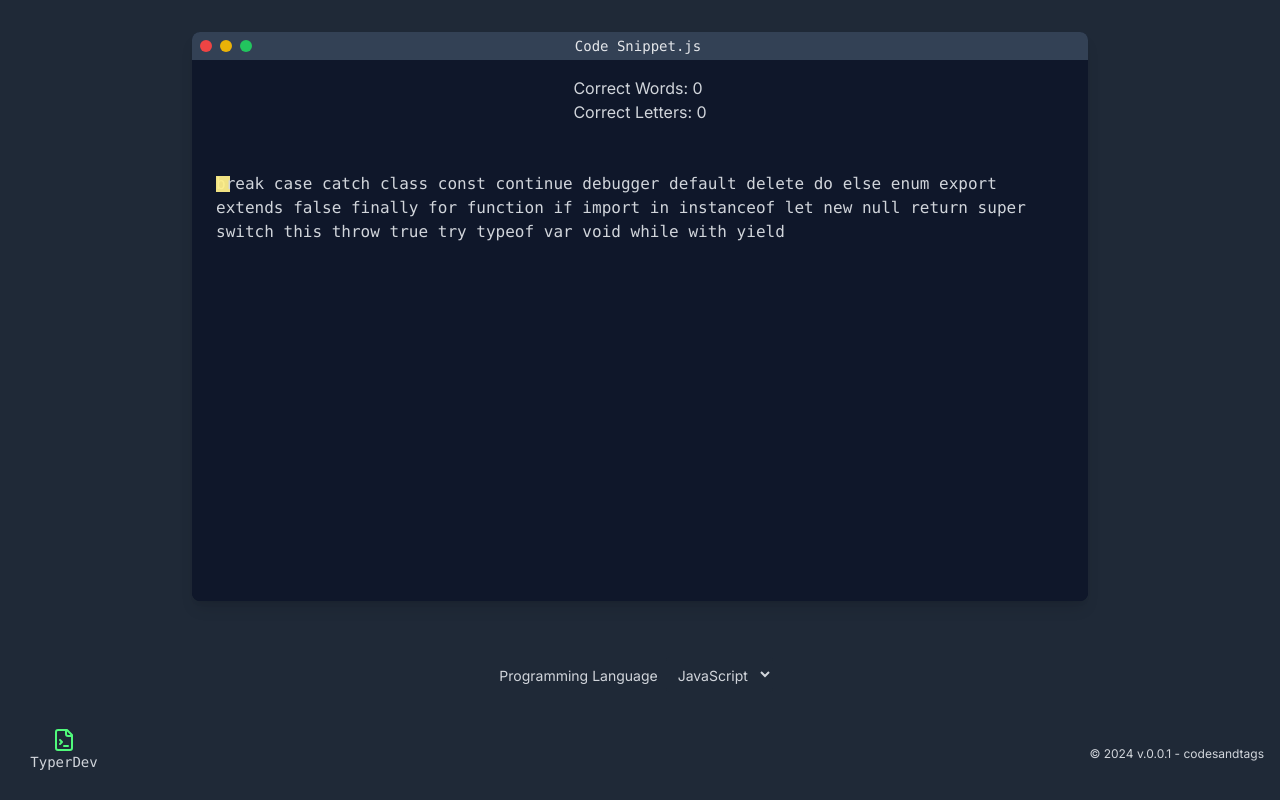
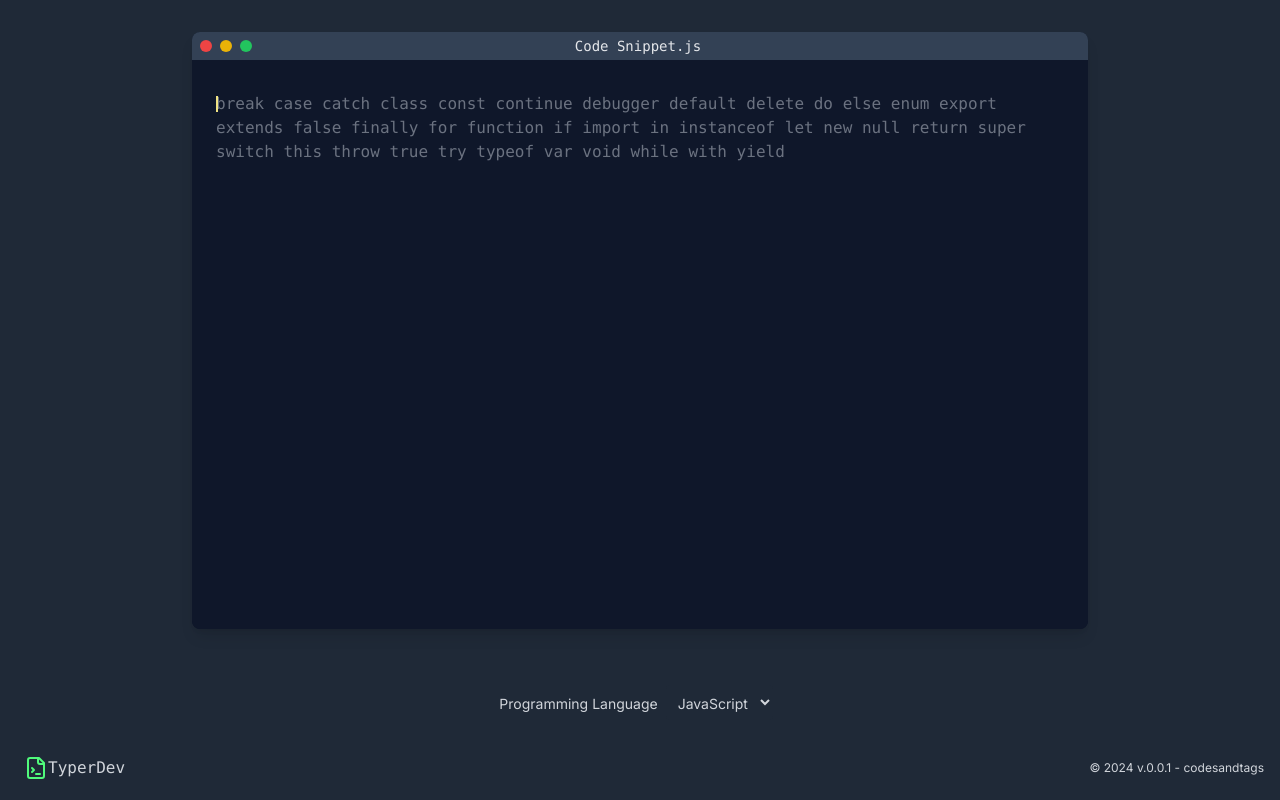
Before and after one commit to codesandtags/typerdev, a React (Vite) app: page / in a window 1280 px wide. Built offline with nearby package versions, Linux system fonts and the light colour scheme.

Commit message:
feat(styles): adding some styles to the results

```diff
--- a/package.json
+++ b/package.json
@@ -20,6 +20,7 @@
     "framer-motion": "^11.11.10",
     "lucide-react": "^0.344.0",
     "react": "^18.3.1",
+    "react-confetti": "^6.1.0",
     "react-dom": "^18.3.1",
     "react-router-dom": "^6.27.0",
     "react-share": "^5.1.0",
--- a/src/App.tsx
+++ b/src/App.tsx
@@ -3,15 +3,21 @@ import LanguageSelector from './components/LanguageSelector';
 import CodeDisplay from './components/CodeDisplay';
 import { AppContext } from './context/AppContext';
 import { FileTerminal } from 'lucide-react';
+import useTypedCode from './hooks/useTypedCode';
 
 const App: React.FC = () => {
   const { language, setLanguage } = useContext(AppContext);
   const [codeSnippet, setCodeSnippet] = useState<string>(''); // Placeholder for code snippet
+  const [typedCode, resetTypedCode] = useTypedCode();
+  const [isFinished, setIsFinished] = useState<boolean>(false);
+  const [startTime, setStartTime] = useState<number | null>(null);
+  const [endTime, setEndTime] = useState<number | null>(null);
   const languages = ['JavaScript', 'Python', 'Java', 'Cpp', 'Go']; // Example languages
 
   const handleLanguageSelect = (selectedLanguage: string) => {
     setCodeSnippet('');
     setLanguage(selectedLanguage);
+    startNewGame(); // Start a new game when the language changes
   };
 
   const getSnippet = async (language: string) => {
@@ -29,10 +35,25 @@ const App: React.FC = () => {
     getSnippet(language);
   }, [language]);
 
+  const startNewGame = () => {
+    resetTypedCode();
+    setIsFinished(false);
+    setStartTime(null);
+    setEndTime(null);
+  };
+
   return (
     <div className="flex h-screen w-screen flex-col bg-gray-800 text-gray-300">
       <main className="flex flex-grow justify-center px-4 py-8">
-        <CodeDisplay codeSnippet={codeSnippet} />
+        <CodeDisplay
+          codeSnippet={codeSnippet}
+          isFinished={isFinished}
+          setIsFinished={setIsFinished}
+          startTime={startTime}
+          setStartTime={setStartTime}
+          endTime={endTime}
+          setEndTime={setEndTime}
+        />
       </main>
       <div className="mx-auto">
         <LanguageSelector
@@ -41,8 +62,10 @@ const App: React.FC = () => {
         />
       </div>
       <footer className="flex items-center justify-between p-4 text-center">
-        <div className="0 mb-2 w-24 rounded px-2 py-1 text-sm">
-          <FileTerminal className="inline-block text-typerdev-green" />
+        <div className="flex w-24 rounded px-2 py-1">
+          <span className="text-md">
+            <FileTerminal className="text-typerdev-green" />{' '}
+          </span>
           <span className="font-mono">TyperDev</span>
         </div>
         <div className="text-xs">&copy; 2024 v.0.0.1 - codesandtags </div>
--- a/src/components/BlinkingCursor.tsx
+++ b/src/components/BlinkingCursor.tsx
@@ -7,7 +7,7 @@ const BlinkingCursor: React.FC = () => {
       className="mt-2 bg-yellow-200"
       style={{
         display: 'inline-block',
-        width: '14px',
+        width: '2px',
         height: '1em',
         position: 'absolute',
         top: '-0.4rem',
--- a/src/components/CodeDisplay.tsx
+++ b/src/components/CodeDisplay.tsx
@@ -2,18 +2,31 @@ import React, { useState, useEffect } from 'react';
 import TitleBar from './TitleBar';
 import BlinkingCursor from './BlinkingCursor';
 import useTypedCode from '../hooks/useTypedCode';
+import Confetti from 'react-confetti';
 
 interface CodeDisplayProps {
   codeSnippet: string;
+  isFinished: boolean;
+  setIsFinished: (value: boolean) => void;
+  startTime: number | null;
+  setStartTime: (value: number | null) => void;
+  endTime: number | null;
+  setEndTime: (value: number | null) => void;
 }
 
-const CodeDisplay: React.FC<CodeDisplayProps> = ({ codeSnippet }) => {
+const CodeDisplay: React.FC<CodeDisplayProps> = ({
+  codeSnippet,
+  isFinished,
+  setIsFinished,
+  startTime,
+  setStartTime,
+  endTime,
+  setEndTime,
+}) => {
   const [typedCode, resetTypedCode] = useTypedCode();
   const [correctWords, setCorrectWords] = useState<number>(0);
   const [correctLetters, setCorrectLetters] = useState<number>(0);
-  const [isFinished, setIsFinished] = useState<boolean>(false);
-  const [startTime, setStartTime] = useState<number | null>(null);
-  const [endTime, setEndTime] = useState<number | null>(null);
+  const [currentCursorPosition, setCurrentCursorPosition] = useState<number>(0);
 
   useEffect(() => {
     if (typedCode.length === 1 && startTime === null) {
@@ -48,23 +61,47 @@ const CodeDisplay: React.FC<CodeDisplayProps> = ({ codeSnippet }) => {
       setIsFinished(true);
       setEndTime(Date.now());
     }
-  }, [typedCode, codeSnippet, startTime]);
+  }, [typedCode, codeSnippet, startTime, setIsFinished, setEndTime]);
 
   const renderCode = () => {
-    const snippetChars = codeSnippet.split('');
-    const typedChars = typedCode.split('');
+    const snippetWords = codeSnippet.split(/\s+/);
+    const typedWords = typedCode.split(/\s+/);
 
-    return snippetChars.map((char, index) => {
-      let className = 'text-foreground-500';
-      if (index < typedChars.length) {
-        className =
-          char === typedChars[index] ? 'text-green-500' : 'text-red-500';
-      }
+    const currentWordIndex = typedWords.length - 1;
+    const currentCharIndex = typedWords[currentWordIndex]?.length || 0;
+
+    return snippetWords.map((word, wordIndex) => {
+      const snippetChars = word.split('');
+      const typedChars = typedWords[wordIndex]
+        ? typedWords[wordIndex].split('')
+        : [];
+
       return (
-        <span key={index} className={`${className} relative`}>
-          {char}
-          {index === typedChars.length && <BlinkingCursor />}
-        </span>
+        <div className="word" key={wordIndex}>
+          {snippetChars.map((char, charIndex) => {
+            let className = 'text-gray-500';
+            if (charIndex < typedChars.length) {
+              className =
+                char === typedChars[charIndex]
+                  ? 'text-green-500'
+                  : 'text-red-500';
+            }
+            return (
+              <span key={charIndex} className={`${className} relative`}>
+                {char}
+                {wordIndex === currentWordIndex &&
+                  charIndex === currentCharIndex && <BlinkingCursor />}
+              </span>
+            );
+          })}
+          {wordIndex < snippetWords.length - 1 && (
+            <span className="letter-space relative">
+              {' '}
+              {wordIndex === currentWordIndex &&
+                currentCharIndex === snippetChars.length && <BlinkingCursor />}
+            </span>
+          )}
+        </div>
       );
     });
   };
@@ -87,6 +124,7 @@ const CodeDisplay: React.FC<CodeDisplayProps> = ({ codeSnippet }) => {
   return (
     <div className="flex w-full max-w-4xl flex-col items-center justify-start rounded-lg bg-slate-900 shadow-lg">
       <TitleBar title="Code Snippet.js" />
+      {isFinished && <Confetti />}
       {isFinished ? (
         <div className="p-4">
           <h2 className="text-2xl font-bold">Results</h2>
@@ -107,14 +145,14 @@ const CodeDisplay: React.FC<CodeDisplayProps> = ({ codeSnippet }) => {
         </div>
       ) : (
         <>
-          <div className="p-4">
+          {/* <div className="p-4">
             <p>Correct Words: {correctWords}</p>
             <p>Correct Letters: {correctLetters}</p>
-          </div>
+          </div> */}
           {codeSnippet && (
             <div className="flex-grow overflow-y-auto rounded-b-lg bg-slate-900 p-4">
-              <pre className="text-dracula-foreground mt-2 overflow-x-auto whitespace-pre-wrap rounded p-2">
-                <code>{renderCode()}</code>
+              <pre className="mt-2 rounded p-2 text-typerdev-foreground">
+                <code className="flex flex-wrap">{renderCode()}</code>
               </pre>
             </div>
           )}
--- a/src/hooks/useTypedCode.ts
+++ b/src/hooks/useTypedCode.ts
@@ -20,11 +20,15 @@ const useTypedCode = () => {
         return;
       }
 
+      // Regular expression to match allowed characters
+      const allowedCharacters =
+        /^[a-zA-Z0-9`~!@#$%^&*()_\-+={}[\]|\\:;"'<>,.?/ ]$/;
+
       if (event.key === 'Enter') {
         setTypedCode((prev) => prev + '\n');
       } else if (event.key === 'Backspace') {
         setTypedCode((prev) => prev.slice(0, -1));
-      } else {
+      } else if (allowedCharacters.test(event.key)) {
         setTypedCode((prev) => prev + event.key);
       }
     };
```
Also changed, not shown: 1 other file (tests, documents, lock files or other folders).
